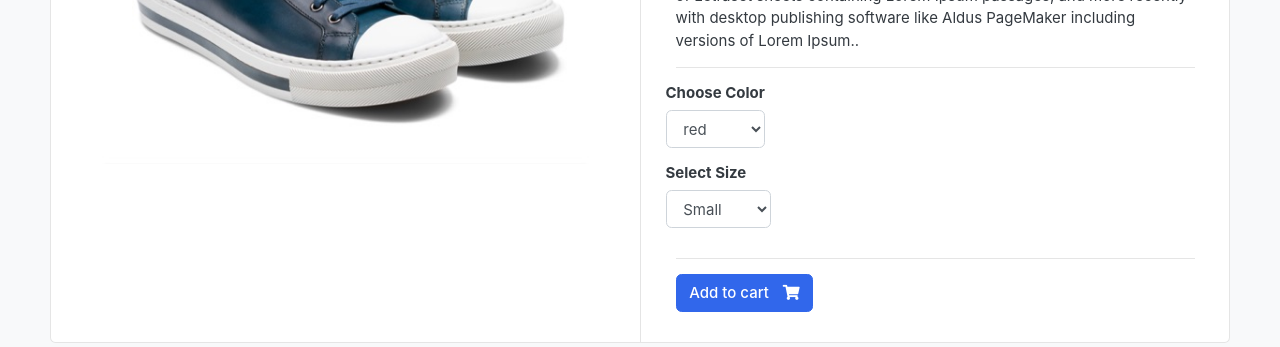
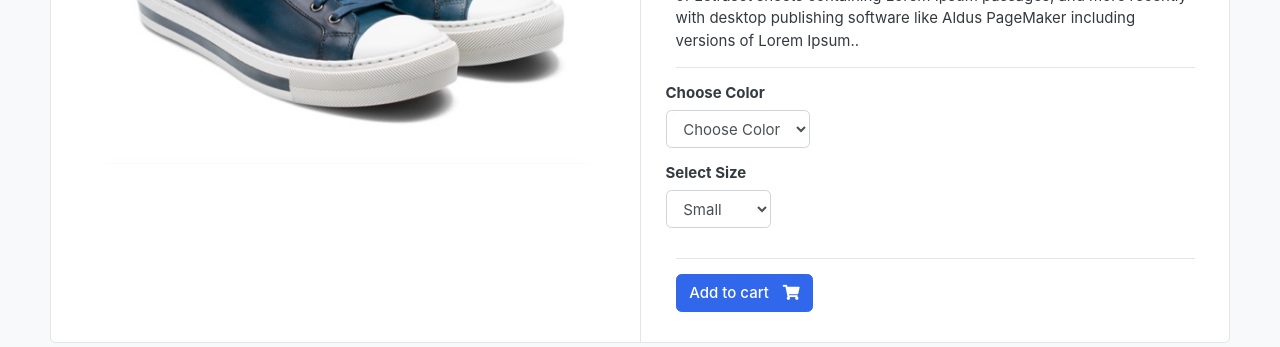
Before and after one commit to Mmy2000/E_Commerce-2, a Django app: a page that uses store/templates/store/product_detail.html in a window 1280 px wide. Shown: the part 430-777 px from the top of the page. Run offline with Django 4.2, Linux system fonts and the light colour scheme; data comes from the database, SQL or seed files in the repository; data that the repository does not hold is empty; some libraries are stand-ins or nearby versions; some web fonts are replaced.

Commit message:
display the variation for the cart

```diff
--- a/store/templates/store/product_detail.html
+++ b/store/templates/store/product_detail.html
@@ -32,10 +32,11 @@
                             <div class="row">
                                 <div class="item-option-select">
                                     <h6>Choose Color</h6>
-                                    <select class="form-control" name="color">
-                                        <option value="red"> red</option>
-                                        <option value="blue">blue</option>
-                                        <option value="black">black</option>
+                                    <select class="form-control" name="color" required>
+                                        <option value="" disabled selected>Choose Color</option>
+                                        {% for color in single_product.variation_set.all %}
+                                        <option value="{{color.variation_value}}"> {{color.variation_value}}</option>
+                                        {% endfor %}
                                     </select>
 
                                 </div>
```
